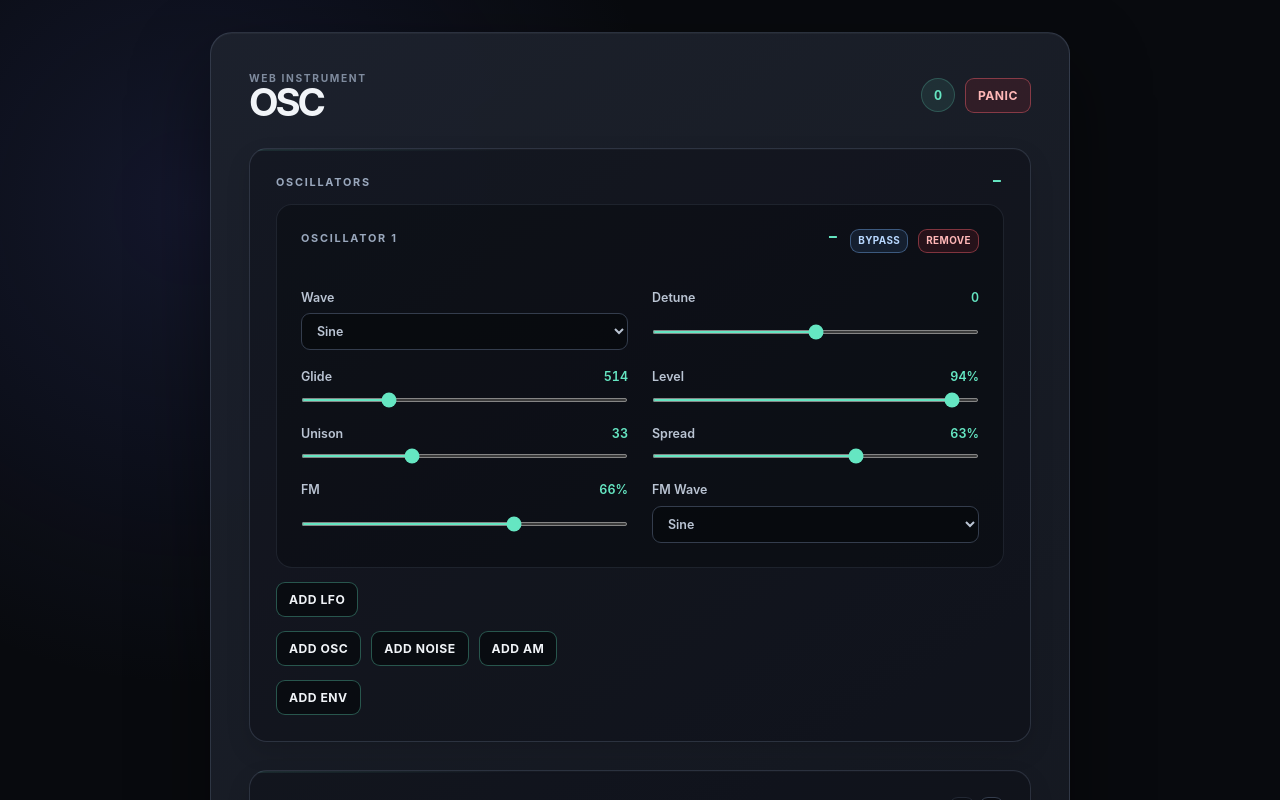
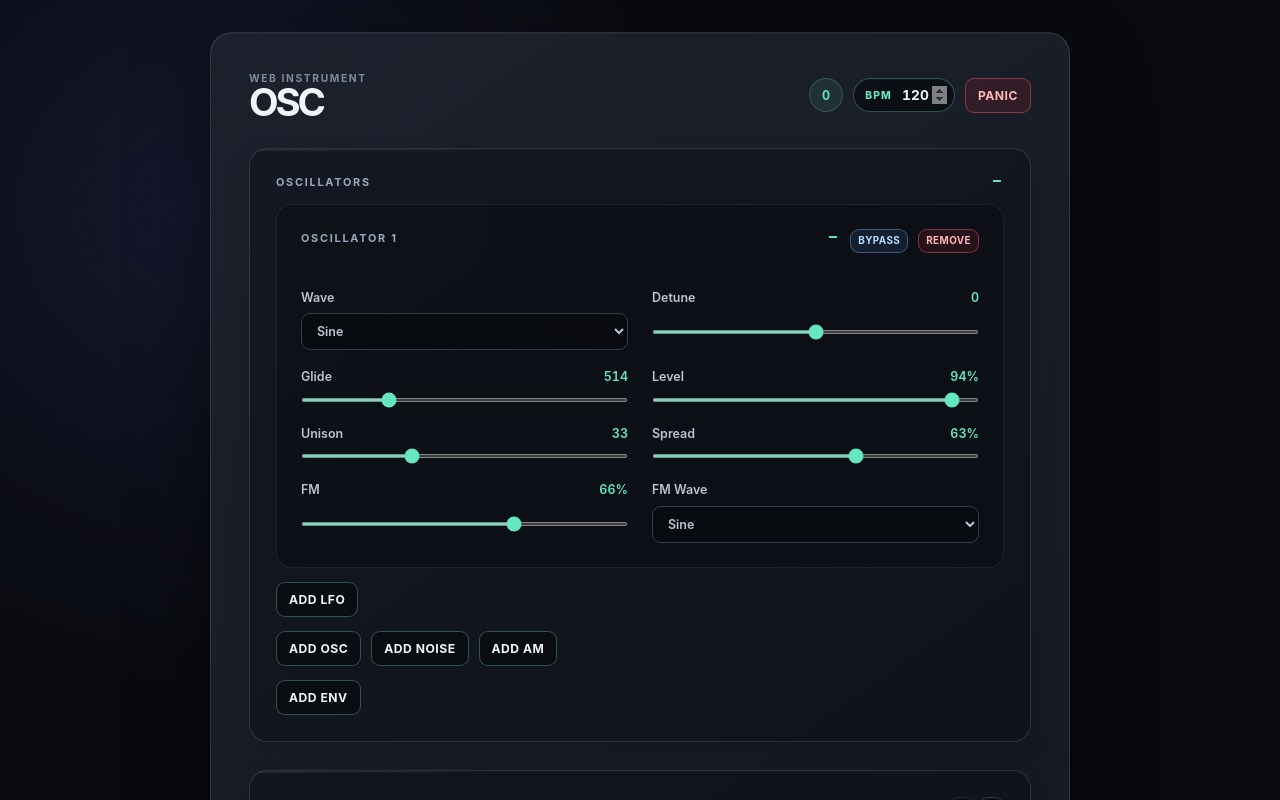
Before and after one commit to hendrik-goebel/synth2, a Vue app: page / in a window 1280 px wide. Shown: the top 800 px of the page. Built offline with nearby package versions, Linux system fonts and the light colour scheme.

Commit message:
improvements

```diff
--- a/src/App.vue
+++ b/src/App.vue
@@ -30,6 +30,7 @@ const oscillators = ref<OscillatorSettings[]>([initialOscillatorSettings])
 const noise = ref<NoiseSettings | null>(null)
 const filters = ref<FilterSettings[]>([createFilterSettings()])
 const delays = ref<DelaySettings[]>([])
+const bpm = ref(120)
 const reverbs = ref<ReverbSettings[]>([])
 const amplitudeModulation = ref<AmplitudeModulationSettings | null>(null)
 const envelopes = ref<EnvelopeModule[]>([])
@@ -226,8 +227,24 @@ function removeDelay(index: number) {
 }
 
 function updateDelaySettings(index: number, settings: Partial<DelaySettings>) {
+  if (settings.noteTime !== undefined) {
+    settings = { ...settings, time: delayTimeForBpm(settings.noteTime, bpm.value) }
+  }
   delays.value[index] = { ...delays.value[index], ...settings }
   synth.setDelaySettings(index, settings)
+}
+
+function delayTimeForBpm(noteTime: number, tempo: number) {
+  return (60 / tempo) * (4 / noteTime)
+}
+
+function updateBpm(value: number) {
+  bpm.value = Math.min(300, Math.max(30, Number.isFinite(value) ? value : 120))
+  delays.value.forEach((delay, index) => {
+    const time = delayTimeForBpm(delay.noteTime, bpm.value)
+    delays.value[index] = { ...delay, time }
+    synth.setDelaySettings(index, { time })
+  })
 }
 
 function toggleDelayBypass(index: number) {
@@ -465,6 +482,10 @@ onUnmounted(() => {
         </div>
         <div class="topbar-actions">
           <output class="voice-count" title="Active voices">{{ activeVoices }}</output>
+          <label class="bpm-control">
+            <span class="bpm-label">BPM</span>
+            <input aria-label="Global tempo in beats per minute" type="number" min="30" max="300" step="1" :value="bpm" @input="updateBpm(Number(($event.target as HTMLInputElement).value))">
+          </label>
           <button type="button" class="panic-button" @click="handlePanic">Panic</button>
         </div>
       </header>
@@ -622,7 +643,7 @@ onUnmounted(() => {
           <DelayControls
             :delay-index="index"
             v-bind="delaySettings"
-            @update:time="updateDelaySettings(index, { time: $event })"
+            @update:note-time="updateDelaySettings(index, { noteTime: $event })"
             @update:feedback="updateDelaySettings(index, { feedback: $event })"
             @update:resonance="updateDelaySettings(index, { resonance: $event })"
             @update:mix="updateDelaySettings(index, { mix: $event })"
--- a/src/components/DelayControls.vue
+++ b/src/components/DelayControls.vue
@@ -5,6 +5,7 @@ defineProps<{
   delayIndex: number
   bypassed: boolean
   time: number
+  noteTime: number
   feedback: number
   resonance: number
   mix: number
@@ -12,7 +13,7 @@ defineProps<{
 }>()
 
 const emit = defineEmits<{
-  'update:time': [value: number]
+  'update:noteTime': [value: number]
   'update:feedback': [value: number]
   'update:resonance': [value: number]
   'update:mix': [value: number]
@@ -34,8 +35,10 @@ const emit = defineEmits<{
     <div class="modulation-controls">
       <label class="control">
         <span>Time</span>
-        <output>{{ Math.round(time * 1000) }} ms</output>
-        <input type="range" min="0.01" max="2" step="0.01" :value="time" @input="emit('update:time', Number(($event.target as HTMLInputElement).value))">
+        <output>{{ noteTime === 1 ? '1 bar' : `1/${noteTime}` }} · {{ Math.round(time * 1000) }} ms</output>
+        <select :value="noteTime" @change="emit('update:noteTime', Number(($event.target as HTMLSelectElement).value))">
+          <option v-for="value in [1, 3, 4, 5, 6, 8, 9, 16, 32]" :key="value" :value="value">1/{{ value }}</option>
+        </select>
       </label>
       <label class="control">
         <span>Feedback</span>
--- a/src/services/synthEngine.ts
+++ b/src/services/synthEngine.ts
@@ -96,6 +96,7 @@ export type FilterSettings = {
 export type DelaySettings = {
   bypassed: boolean
   time: number
+  noteTime: number
   feedback: number
   resonance: number
   mix: number
@@ -227,7 +228,7 @@ export function createFilterSettings(): FilterSettings {
 }
 
 export function createDelaySettings(): DelaySettings {
-  return { bypassed: false, time: 0.25, feedback: 0.35, resonance: 0, mix: 0.3, overdrive: 0 }
+  return { bypassed: false, time: 0.25, noteTime: 16, feedback: 0.35, resonance: 0, mix: 0.3, overdrive: 0 }
 }
 
 export function createReverbSettings(): ReverbSettings {
@@ -673,7 +674,8 @@ export class SynthEngine {
       gain: 24, time: 1.99, feedback: 0.95, mix: 1, overdrive: 1,
       decay: 9.4, preDelay: 0.2, damping: 9500, width: 1,
     }
-    return settings.depth * (ranges[parameter ?? ''] ?? 1)
+    const normalizedDepth = Math.max(0, Math.min(1, settings.depth))
+    return normalizedDepth ** 2 * (ranges[parameter ?? ''] ?? 1)
   }
 
   private lfoTargetParams(target: LfoTarget): AudioParam[] {
--- a/src/style.css
+++ b/src/style.css
@@ -71,6 +71,49 @@ h1 {
 
 .topbar-actions {
   gap: 10px;
+}
+
+.bpm-control {
+  display: flex;
+  align-items: center;
+  gap: 7px;
+  min-height: 34px;
+  padding: 4px 7px 4px 11px;
+  color: #bac4d3;
+  background: rgba(6, 8, 12, 0.65);
+  border: 1px solid rgba(101, 230, 194, 0.32);
+  border-radius: 999px;
+  box-shadow: inset 0 1px rgba(255, 255, 255, 0.04);
+}
+
+.bpm-label {
+  color: #65e6c2;
+  font-size: 0.64rem;
+  font-weight: 800;
+  letter-spacing: 0.12em;
+}
+
+.bpm-control input {
+  width: 48px;
+  padding: 2px 0;
+  color: #f1f4f8;
+  background: transparent;
+  border: 0;
+  outline: 0;
+  font-size: 0.86rem;
+  font-weight: 700;
+  font-variant-numeric: tabular-nums;
+  text-align: center;
+}
+
+.bpm-control input:focus {
+  color: #65e6c2;
+}
+
+.bpm-control input::-webkit-inner-spin-button,
+.bpm-control input::-webkit-outer-spin-button {
+  margin: 0;
+  opacity: 0.5;
 }
 
 .eyebrow {
```
